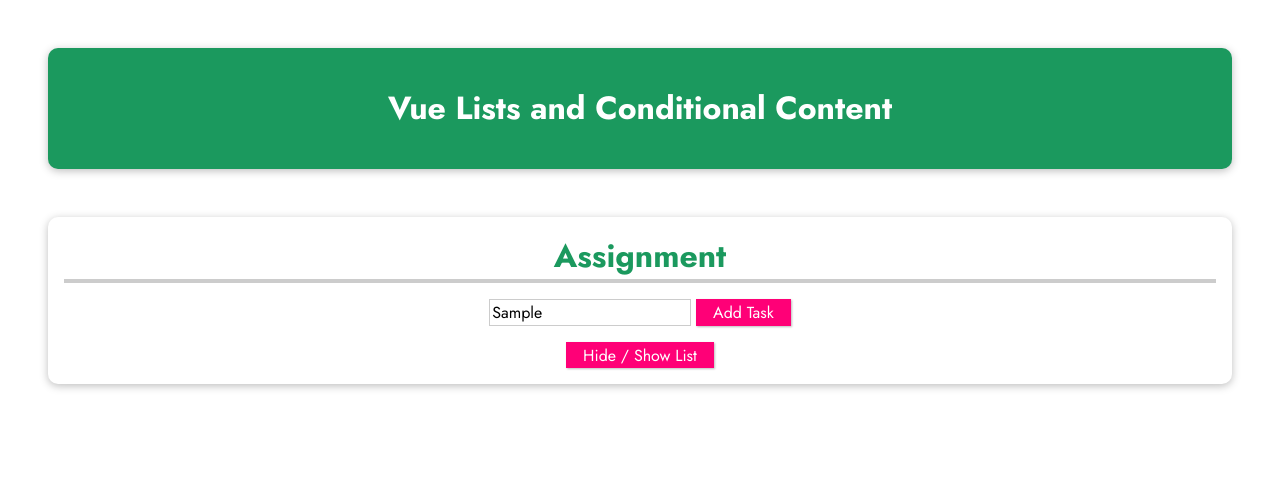
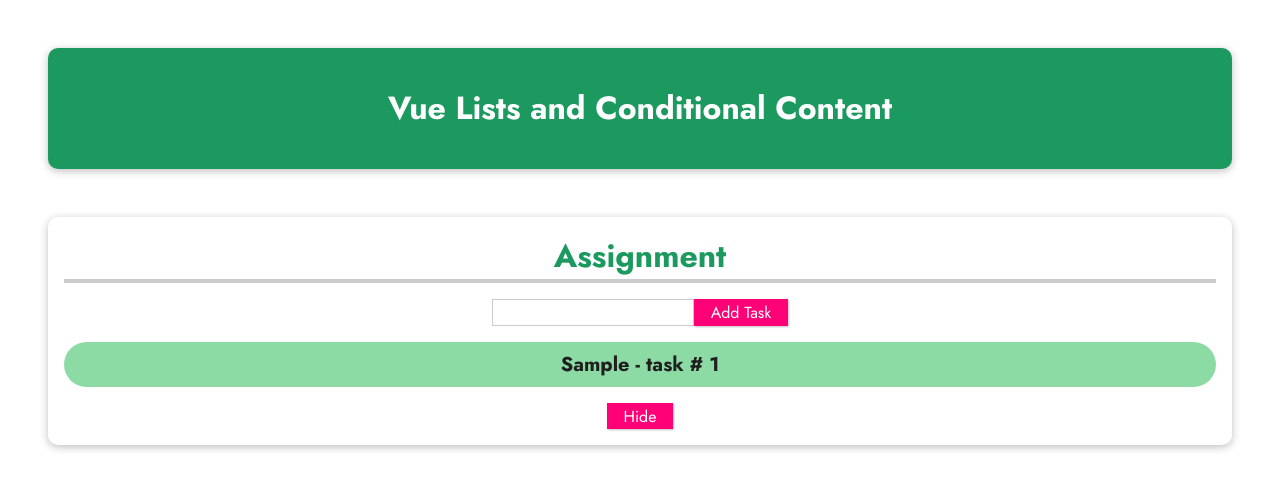
Before and after one commit to shoaibalirts/VUE-List-Condition-Assignment-5, a plain HTML site: page index.html in a window 1280 px wide. Both pictures are taken after typing "Sample" into the empty fields and a click on the button "Add Task". Drawn offline with nearby package versions, Linux system fonts and the light colour scheme.

Commit message:
listed tasks list and toggle list visibility when button is clicked. also button caption is updated

```diff
--- a/app.js
+++ b/app.js
@@ -0,0 +1,25 @@
+const app = Vue.createApp({
+  data() {
+    return {
+      enteredTask: "",
+      tasks: [],
+      listVisibility: true,
+      btnCaption: "Hide",
+    };
+  },
+  methods: {
+    addTask() {
+      this.tasks.push(this.enteredTask);
+      this.enteredTask = "";
+    },
+    toggleList() {
+      this.listVisibility = !this.listVisibility; // falst, true
+      if (this.listVisibility === false) {
+        this.btnCaption = "Show List";
+      } else if (this.listVisibility === true) {
+        this.btnCaption = "hide";
+      }
+    },
+  },
+});
+app.mount("#assignment");
--- a/index.html
+++ b/index.html
@@ -20,14 +20,18 @@
       <h2>Assignment</h2>
       <!-- 1) Add code to manage a list of tasks in a Vue app -->
       <!-- When clicking "Add Task" a new task with the entered text should be added -->
-      <input type="text" />
-      <button>Add Task</button>
-      <ul>
+      <input type="text" v-model="enteredTask" />
+      <button @click="addTask">Add Task</button>
+      <p v-if="tasks.length===0">No task yet</p>
+      <ul v-if="listVisibility===true">
         <!-- 2) Output the list of tasks here -->
+        <li v-for="(task, index) in tasks" key="task">
+          {{task}} - task # {{index+1}}
+        </li>
       </ul>
       <!-- 3) When the below button is pressed, the list should be shown or hidden -->
       <!-- BONUS: Also update the button caption -->
-      <button>Hide / Show List</button>
+      <button @click="toggleList">{{btnCaption}}</button>
     </section>
   </body>
 </html>
```
